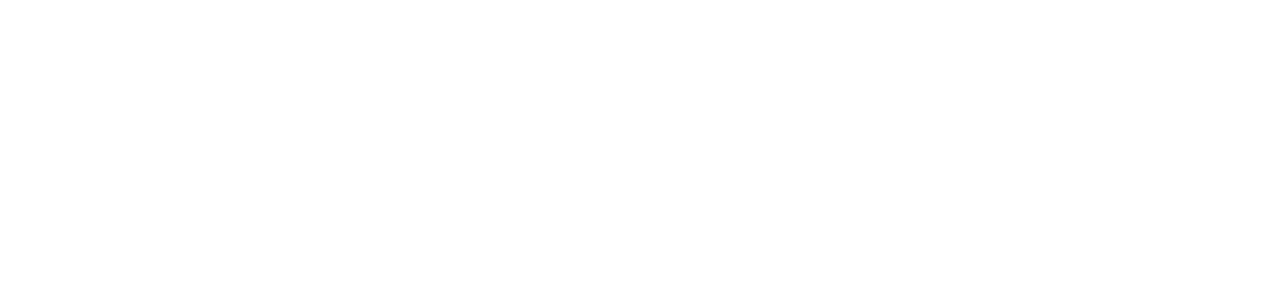
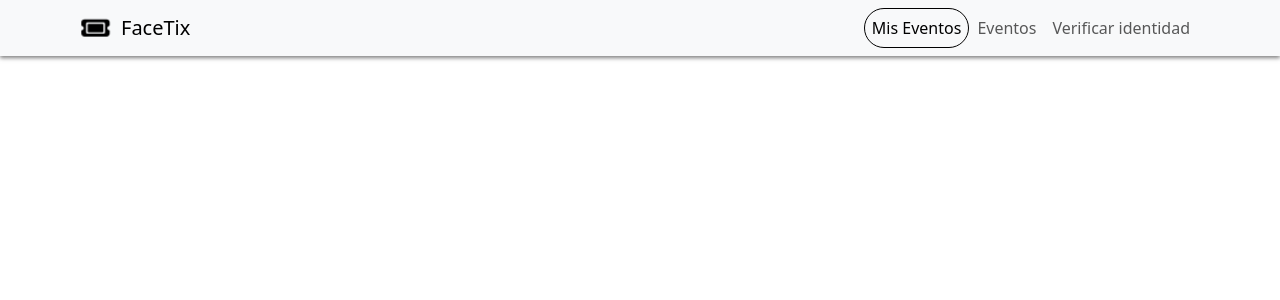
Before and after one commit to carolain3472/facetix_app, a React (Vite) app in the folder facetix-frontend/: page /miseventos in a window 1280 px wide. Before the commit this address had no page. Shown: the top 300 px of the page. Built offline with nearby package versions, Linux system fonts and the light colour scheme.

Commit message:
miseventos page created to redirect users when successful login or register, navbarinicio implented as a navbar when successful sign in

```diff
--- a/facetix-frontend/src/App.jsx
+++ b/facetix-frontend/src/App.jsx
@@ -3,6 +3,7 @@
 import {Register_template} from './pages/register_page'
 import {Main_page} from './pages/main_page'
 import {Eventos_page} from './pages/eventos_page'
+import {MisEventos_page} from './pages/miseventos_page'
 import 'bootstrap/dist/css/bootstrap.min.css';
 
 function App() {
@@ -13,6 +14,7 @@
       <Route path='/' element= {<Main_page/>} />
       <Route path='/register' element ={<Register_template/>} />
       <Route path='/eventos' element ={<Eventos_page/>} />
+      <Route path='/miseventos' element ={<MisEventos_page/>} />
     </Routes>
 
   </BrowserRouter>
--- /dev/null
+++ b/facetix-frontend/src/components/NavbarInicio.jsx
@@ -0,0 +1,64 @@
+import React, { useState } from "react";
+import { Container, Nav, Navbar } from "react-bootstrap";
+import { NavLink, useLocation } from "react-router-dom";
+import { FontAwesomeIcon } from "@fortawesome/react-fontawesome";
+import { faTicket } from "@fortawesome/free-solid-svg-icons";
+import "../scss/navbarmenu_style.css";
+
+export function Navbar_inicio() {
+  const location = useLocation();
+  const [activeItem, setActiveItem] = useState("MisEventos");
+
+  const handleItemClick = (itemName) => {
+    setActiveItem(itemName);
+  };
+
+  return (
+    <>
+      <Container fluid>
+        <Navbar
+          fixed="top"
+          bg="light"
+          style={{ boxShadow: "0 2px 4px rgba(0,0,0,0.5)" }}
+        >
+          <Container>
+            <FontAwesomeIcon
+              icon={faTicket}
+              bounce
+              style={{ color: "#000000", marginRight:"0.5em" }}
+              size="xl"
+
+            />
+            <Navbar.Brand className="me-auto">FaceTix</Navbar.Brand>
+            <Nav>
+              <Nav.Link
+                as={NavLink}
+                to="/"
+                onClick={() => handleItemClick("MisEventos")}
+                className={location.pathname === "/miseventos" ? "active" : ""}
+              >
+                Mis Eventos
+              </Nav.Link>
+              <Nav.Link
+                as={NavLink}
+                to="/eventos"
+                onClick={() => handleItemClick("Eventos")}
+                className={location.pathname === "/eventos" ? "active" : ""}
+              >
+                Eventos
+              </Nav.Link>
+              <Nav.Link
+                as={NavLink}
+                to="/register"
+                onClick={() => handleItemClick("Iniciar sesión/Registro")}
+                className={location.pathname === "/register" ? "active" : ""}
+              >
+                Verificar identidad
+              </Nav.Link>
+            </Nav>
+          </Container>
+        </Navbar>
+      </Container>
+    </>
+  );
+}
--- a/facetix-frontend/src/components/Register_form.jsx
+++ b/facetix-frontend/src/components/Register_form.jsx
@@ -96,6 +96,7 @@
               window.location.reload();
             }
           });
+          navigate("/miseventos")
         } else {
           setLoginError("Usuario o contraseña incorrectos");
           console.log("No pudo validar el inicio de sesión");
@@ -187,6 +188,7 @@
               window.location.reload();
             }
           });
+          navigate("/miseventos")
 
         }else{
           Swal.fire({
--- /dev/null
+++ b/facetix-frontend/src/pages/miseventos_page.jsx
@@ -0,0 +1,10 @@
+import React from "react";
+import { Navbar_inicio } from "../components/NavbarInicio";
+
+export function MisEventos_page() {
+  return (
+    <>
+      <Navbar_inicio />
+    </>
+  );
+}
```
